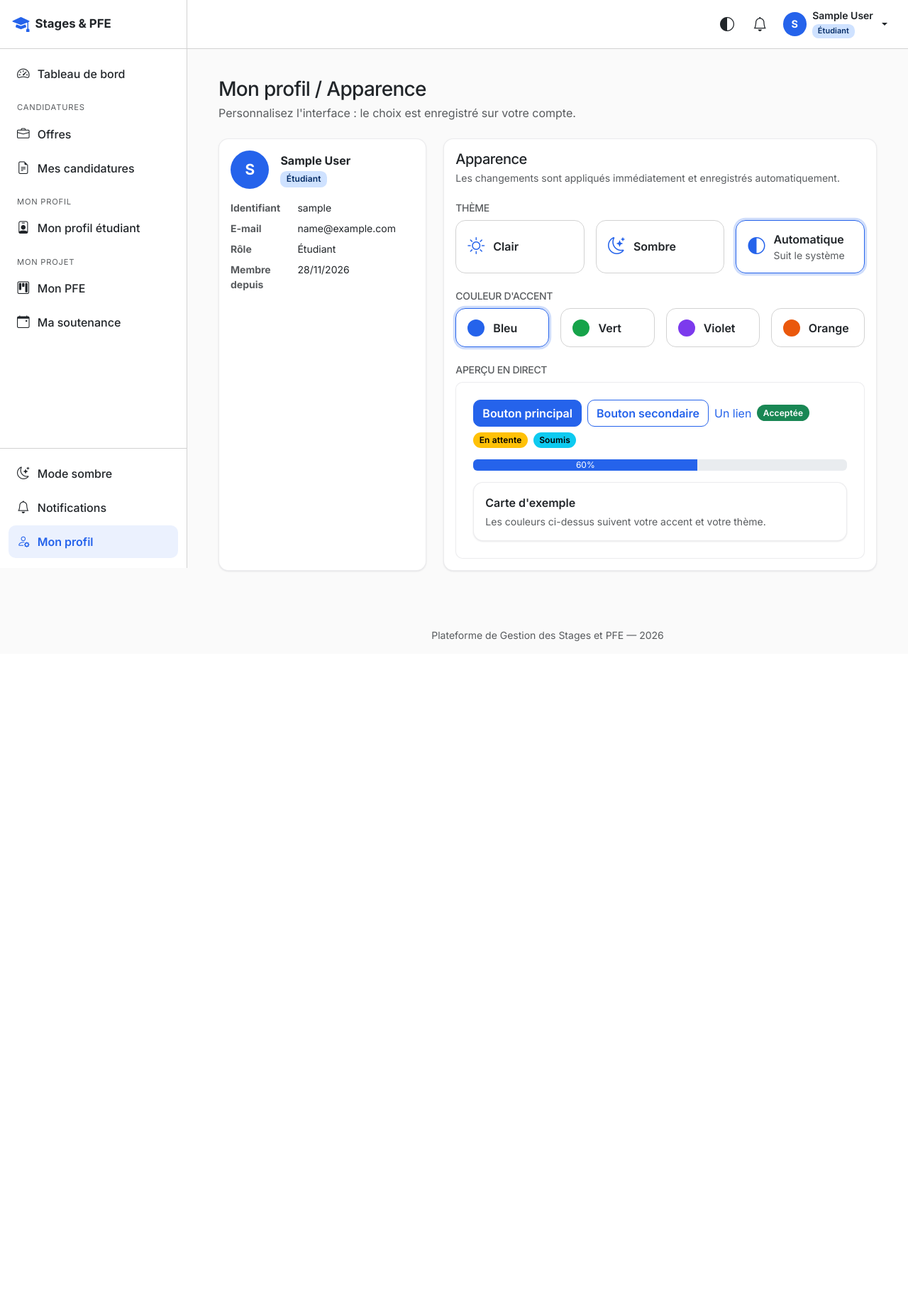
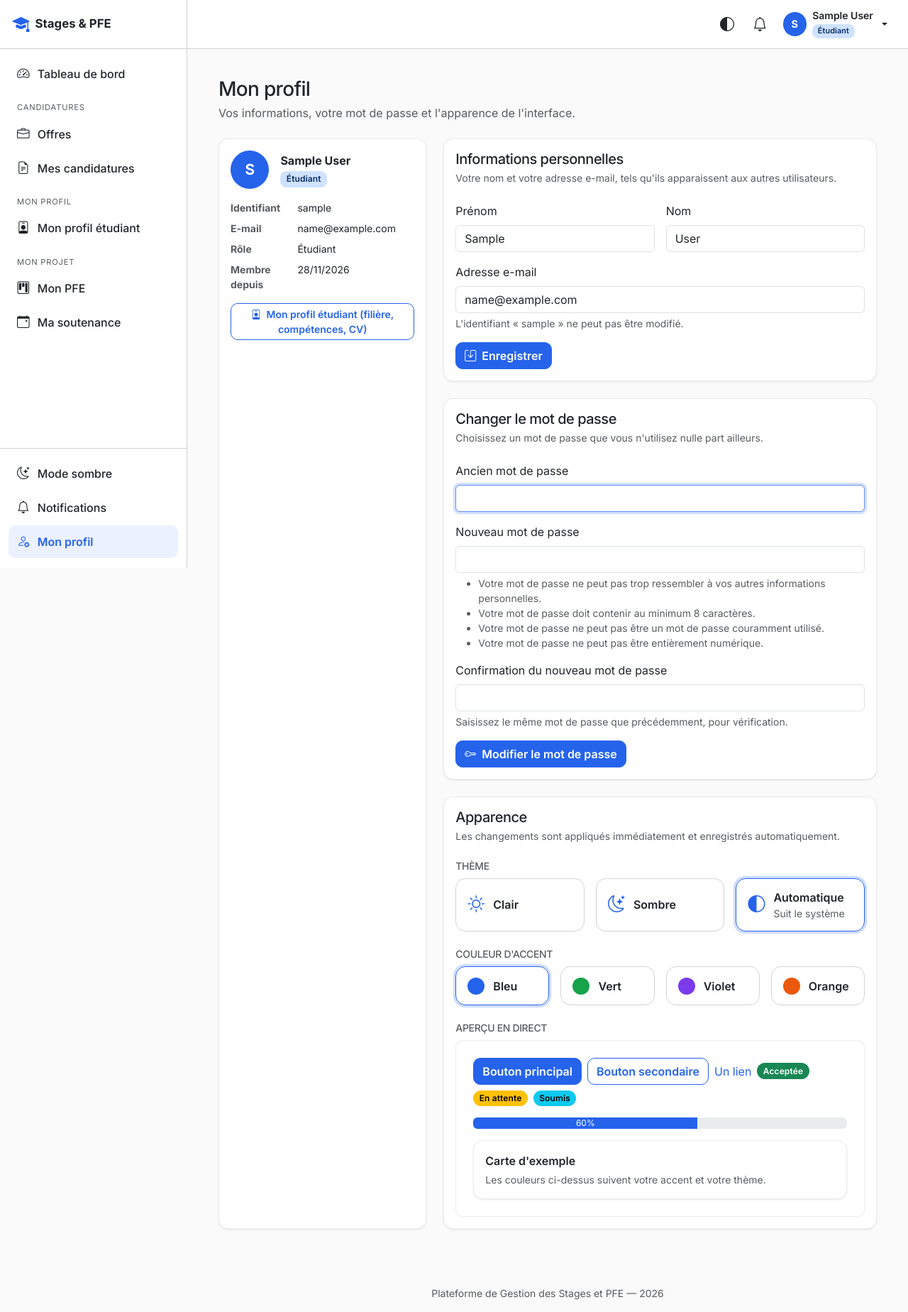
Before and after one commit to jihen22/stages-pfe, a Django app: page /accounts/profil/ in a window 1280 px wide. Shown: the whole page at 71% size. Before the commit the page ends 903 px from the top, so only its background shows below. Run offline with Django 5.2, Linux system fonts and the light colour scheme; the visitor is signed in with stand-in values (Sample User, id 1); data that the repository does not hold is empty.

Commit message:
feat: every role can edit its identity and password (item 2)
"Mon profil" now lets students, academic supervisors, admins and jury
members change their first name, last name, email and password, like
company supervisors already could. Both profile pages share the same
section handling. Academic supervisors see their field and capacity
read-only. 9 new tests; PROGRESS.md updated.

```diff
--- a/accounts/views.py
+++ b/accounts/views.py
@@ -143,17 +143,6 @@ def dashboard_jury(request):
 # Profile & appearance (theme / accent)
 # ---------------------------------------------------------------------------
 
-@login_required
-def preferences(request):
-    """Page profil : version riche pour l'encadrant pro, version standard pour les autres."""
-    if request.user.is_encadrant_pro:
-        return profil_encadrant_pro(request)
-    return render(request, 'accounts/preferences.html', {
-        'themes': User.Theme.choices,
-        'accents': User.Accent.choices,
-    })
-
-
 SECTION_MESSAGES = {
     'infos': 'Vos informations ont été mises à jour.',
     'entreprise': "Les informations de l'entreprise ont été enregistrées.",
@@ -161,39 +150,67 @@ SECTION_MESSAGES = {
 }
 
 
+def _formulaire(section, user, data=None, profil=None):
+    if section == 'infos':
+        return UserInfoForm(data, instance=user)
+    if section == 'entreprise':
+        return ProfilEncadrantProForm(data, instance=profil)
+    return BootstrapPasswordChangeForm(user, data)
+
+
+def _gerer_sections(request, sections, profil=None):
+    """Shared POST handling of the profile pages (item 2).
+
+    Returns ``(forms, active_section, response)``; ``response`` is a redirect
+    once a section was saved (or the section is unknown), else ``None``.
+    """
+    user = request.user
+    forms_ = {section: _formulaire(section, user, profil=profil) for section in sections}
+    active = sections[0]
+    if request.method == 'POST':
+        section = request.POST.get('section')
+        if section not in sections:
+            return forms_, active, redirect('accounts:preferences')
+        form = _formulaire(section, user, request.POST, profil)
+        if form.is_valid():
+            saved = form.save()
+            if section == 'securite':
+                # Without this, changing the password would log the user out.
+                update_session_auth_hash(request, saved)
+            messages.success(request, SECTION_MESSAGES[section])
+            return forms_, section, redirect(f"{reverse('accounts:preferences')}#{section}")
+        forms_[section] = form  # show the form again with its errors
+        active = section
+    return forms_, active, None
+
+
+@login_required
+def preferences(request):
+    """Profile page: identity, password and appearance for every role.
+
+    The company supervisor gets a richer version with their company details.
+    """
+    if request.user.is_encadrant_pro:
+        return profil_encadrant_pro(request)
+    forms_, active, response = _gerer_sections(request, ('infos', 'securite'))
+    if response:
+        return response
+    return render(request, 'accounts/preferences.html', {
+        'form_infos': forms_['infos'],
+        'form_securite': forms_['securite'],
+        'active': active,
+        'themes': User.Theme.choices,
+        'accents': User.Accent.choices,
+    })
+
+
 def profil_encadrant_pro(request):
     """Profil de l'encadrant pro : infos, entreprise, sécurité, apparence."""
     user = request.user
     profil, _ = ProfilEncadrantPro.objects.get_or_create(user=user)
-
-    forms_ = {
-        'infos': UserInfoForm(instance=user),
-        'entreprise': ProfilEncadrantProForm(instance=profil),
-        'securite': BootstrapPasswordChangeForm(user),
-    }
-    active = 'infos'
-
-    if request.method == 'POST':
-        section = request.POST.get('section')
-        if section == 'infos':
-            form = UserInfoForm(request.POST, instance=user)
-        elif section == 'entreprise':
-            form = ProfilEncadrantProForm(request.POST, instance=profil)
-        elif section == 'securite':
-            form = BootstrapPasswordChangeForm(user, request.POST)
-        else:
-            return redirect('accounts:preferences')
-
-        if form.is_valid():
-            saved = form.save()
-            if section == 'securite':
-                # Sans cette ligne, changer le mot de passe déconnecte l'utilisateur
-                update_session_auth_hash(request, saved)
-            messages.success(request, SECTION_MESSAGES[section])
-            return redirect(f"{reverse('accounts:preferences')}#{section}")
-
-        forms_[section] = form   # on réaffiche le formulaire avec ses erreurs
-        active = section
+    forms_, active, response = _gerer_sections(request, ('infos', 'entreprise', 'securite'), profil)
+    if response:
+        return response
 
     offres = Offre.objects.filter(encadrant_pro=user)
     return render(request, 'accounts/profil_encadrant_pro.html', {
--- a/templates/accounts/preferences.html
+++ b/templates/accounts/preferences.html
@@ -1,11 +1,11 @@
 {% extends "base_app.html" %}
 
-{% block title %}Mon profil / Apparence{% endblock %}
+{% block title %}Mon profil{% endblock %}
 
 {% block content %}
 <div class="mb-4">
-  <h1 class="h3 mb-1">Mon profil / Apparence</h1>
-  <p class="text-muted mb-0">Personnalisez l'interface : le choix est enregistré sur votre compte.</p>
+  <h1 class="h3 mb-1">Mon profil</h1>
+  <p class="text-muted mb-0">Vos informations, votre mot de passe et l'apparence de l'interface.</p>
 </div>
 
 <div class="row g-4">
@@ -27,14 +27,73 @@
           <dt class="col-4 text-muted">E-mail</dt><dd class="col-8">{{ user.email|default:"—" }}</dd>
           <dt class="col-4 text-muted">Rôle</dt><dd class="col-8">{{ user.get_role_display }}</dd>
           <dt class="col-4 text-muted">Membre depuis</dt><dd class="col-8">{{ user.date_joined|date:"d/m/Y" }}</dd>
+          {% if user.is_encadrant_acad %}
+            <dt class="col-4 text-muted">Domaine</dt><dd class="col-8">{{ user.get_domaine_display|default:"Non renseigné" }}</dd>
+            <dt class="col-4 text-muted">Capacité</dt><dd class="col-8">{{ user.capacite_encadrement }} projets actifs</dd>
+          {% endif %}
         </dl>
+        {% if user.is_encadrant_acad %}
+          <p class="small text-muted mt-3 mb-0">Le domaine et la capacité d'encadrement sont fixés par l'administration.</p>
+        {% endif %}
+        {% if user.is_etudiant %}
+          <a href="{% url 'accounts:profil_etudiant' %}" class="btn btn-sm btn-outline-primary mt-3">
+            <i class="bi bi-person-badge me-1"></i> Mon profil étudiant (filière, compétences, CV)
+          </a>
+        {% endif %}
       </div>
     </div>
   </div>
 
-  {# ---------- Appearance ---------- #}
   <div class="col-lg-8">
-    <div class="card">
+    {# ---------- Identity ---------- #}
+    <div class="card mb-4" id="infos">
+      <div class="card-body">
+        <h2 class="h5 mb-1">Informations personnelles</h2>
+        <p class="text-muted small mb-4">Votre nom et votre adresse e-mail, tels qu'ils apparaissent aux autres utilisateurs.</p>
+        <form method="post" novalidate>
+          {% csrf_token %}
+          <input type="hidden" name="section" value="infos">
+          <div class="row g-3">
+            {% for field in form_infos %}
+              <div class="{% if field.name == 'email' %}col-12{% else %}col-sm-6{% endif %}">
+                <label for="{{ field.id_for_label }}" class="form-label">{{ field.label }}</label>
+                {{ field }}
+                {% for error in field.errors %}<div class="text-danger small">{{ error }}</div>{% endfor %}
+              </div>
+            {% endfor %}
+          </div>
+          <div class="form-text mb-3">L'identifiant « {{ user.username }} » ne peut pas être modifié.</div>
+          <button type="submit" class="btn btn-primary"><i class="bi bi-save me-1"></i> Enregistrer</button>
+        </form>
+      </div>
+    </div>
+
+    {# ---------- Password ---------- #}
+    <div class="card mb-4" id="securite">
+      <div class="card-body">
+        <h2 class="h5 mb-1">Changer le mot de passe</h2>
+        <p class="text-muted small mb-4">Choisissez un mot de passe que vous n'utilisez nulle part ailleurs.</p>
+        <form method="post" novalidate>
+          {% csrf_token %}
+          <input type="hidden" name="section" value="securite">
+          {% if form_securite.non_field_errors %}
+            <div class="alert alert-danger">{{ form_securite.non_field_errors }}</div>
+          {% endif %}
+          {% for field in form_securite %}
+            <div class="mb-3">
+              <label for="{{ field.id_for_label }}" class="form-label">{{ field.label }}</label>
+              {{ field }}
+              {% if field.help_text %}<div class="form-text">{{ field.help_text|safe }}</div>{% endif %}
+              {% for error in field.errors %}<div class="text-danger small">{{ error }}</div>{% endfor %}
+            </div>
+          {% endfor %}
+          <button type="submit" class="btn btn-primary"><i class="bi bi-key me-1"></i> Modifier le mot de passe</button>
+        </form>
+      </div>
+    </div>
+
+    {# ---------- Appearance ---------- #}
+    <div class="card" id="apparence">
       <div class="card-body">
         <h2 class="h5 mb-1">Apparence</h2>
         <p class="text-muted small mb-4">
--- a/templates/partials/_topbar.html
+++ b/templates/partials/_topbar.html
@@ -71,7 +71,7 @@
           <li><hr class="dropdown-divider"></li>
           <li>
             <a class="dropdown-item" href="{% url 'accounts:preferences' %}">
-              <i class="bi bi-person-gear me-2"></i>Mon profil / Apparence
+              <i class="bi bi-person-gear me-2"></i>Mon profil
             </a>
           </li>
           <li><hr class="dropdown-divider"></li>
```
Also changed, not shown: PROGRESS.md (+20 -10 lines), accounts/tests.py (+100 -1 lines).
